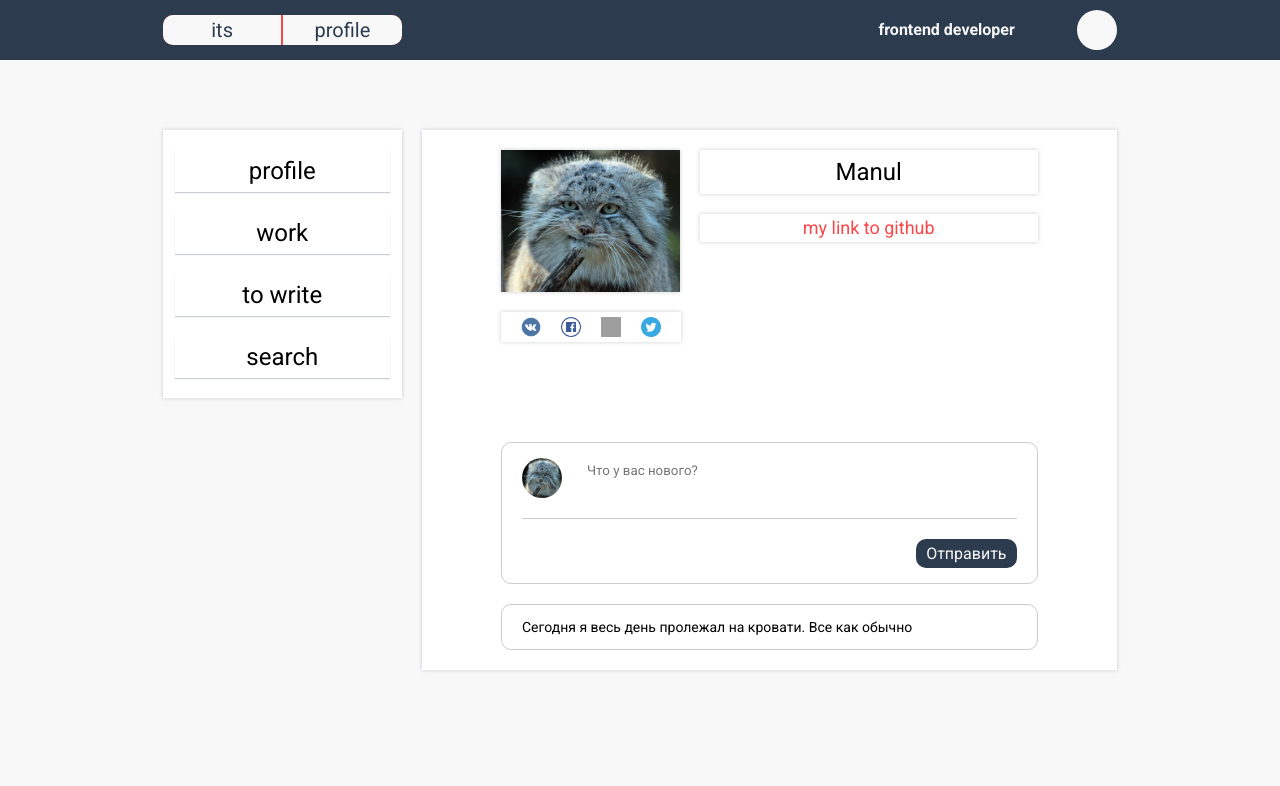
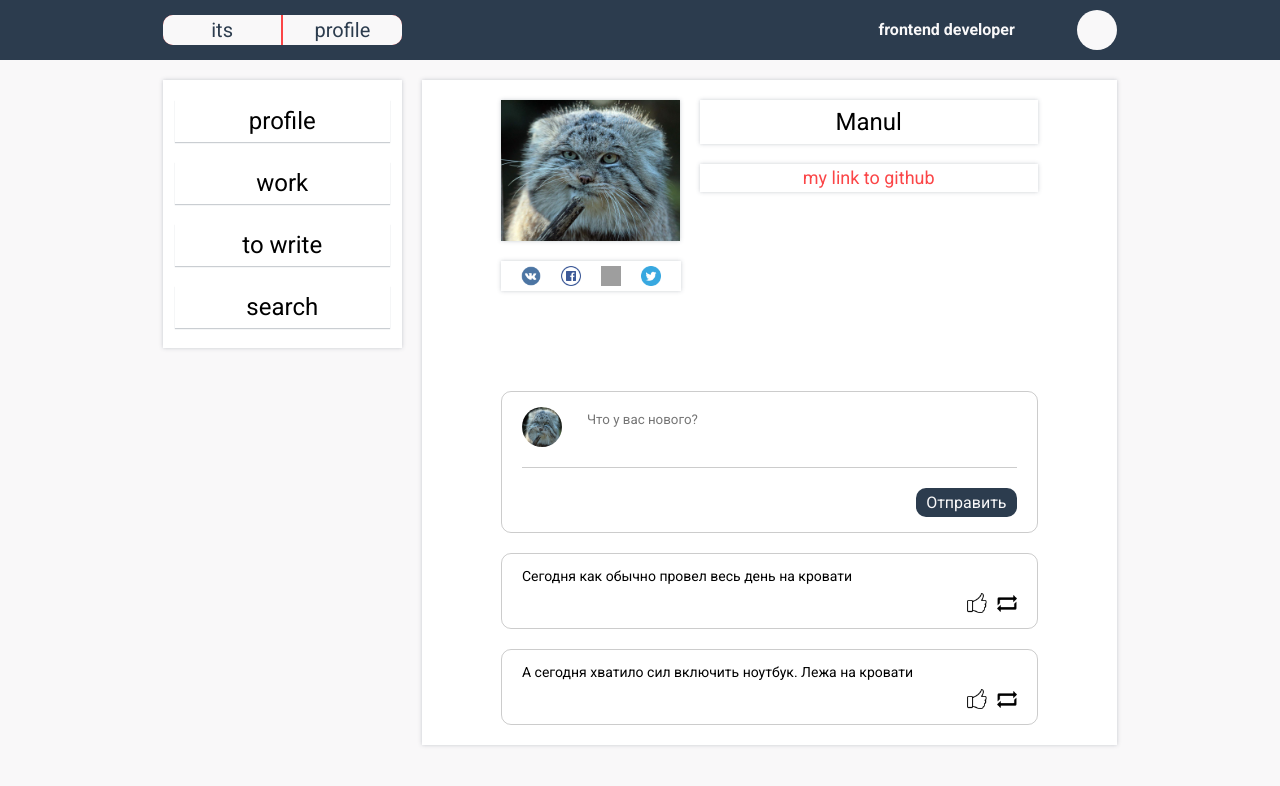
Before and after one commit to manulovich/its-my-profile, a React (Create React App) app: page / in a window 1280 px wide. Shown: the top 786 px of the page. Built offline with nearby package versions, Linux system fonts and the light colour scheme; grey boxes are pictures that could not be loaded.

Commit message:
add props

```diff
--- a/src/components/PostBlock/Post/Post.css
+++ b/src/components/PostBlock/Post/Post.css
@@ -3,3 +3,7 @@
     border-radius: 10px;
     padding: 15px 20px;
 }
+
+.post__response {
+	margin: 10px 0px 0px 0px;
+}
--- a/src/components/PostBlock/Post/Post.jsx
+++ b/src/components/PostBlock/Post/Post.jsx
@@ -1,12 +1,14 @@
 import './Post.css';
+import Response from '../../Response/Response';
 
-const Post = () => {
+const Post = (props) => {
     return (
         <article className="blog__post post">
             <p className="post__p">
-                Сегодня я весь день пролежал на кровати.
-                Все как обычно
+                {props.message}
             </p>
+
+            <Response />
         </article>
     );
 };
--- a/src/components/PostBlock/PostBlock.jsx
+++ b/src/components/PostBlock/PostBlock.jsx
@@ -19,7 +19,8 @@ const PostBlock = () => {
                 </div>
             </div>
 
-            <Post/>
+            <Post message="Сегодня как обычно провел весь день на кровати"/>
+            <Post message="А сегодня хватило сил включить ноутбук. Лежа на кровати"/>
         </section>
     );
 };
--- /dev/null
+++ b/src/components/Response/Response.css
@@ -0,0 +1,16 @@
+.response  {
+	display: flex;
+	align-items: center;
+	justify-content: flex-end;
+}
+.response img {
+	width: 100%;
+	height: auto;
+}
+.response__item {
+	width: 20px;
+	cursor: pointer;
+}
+.response__item + .response__item {
+	margin: 0px 0px 0px 10px;
+}
--- /dev/null
+++ b/src/components/Response/Response.jsx
@@ -0,0 +1,18 @@
+import './Response.css';
+import like from './images/like.png';
+import repost from './images/repost.png';
+
+const Response = () => {
+	return (
+		<div className="response post__response">
+			<div className="response__item response__like">
+				<img src={like} alt="like" />
+			</div>
+			<div className="response__item response__repost">
+				<img src={repost} alt="repost" />
+			</div>
+		</div>
+	);
+};
+
+export default Response;
```
Also changed, not shown: src/components/Response/images/like.png (added), src/components/Response/images/repost.png (added).
